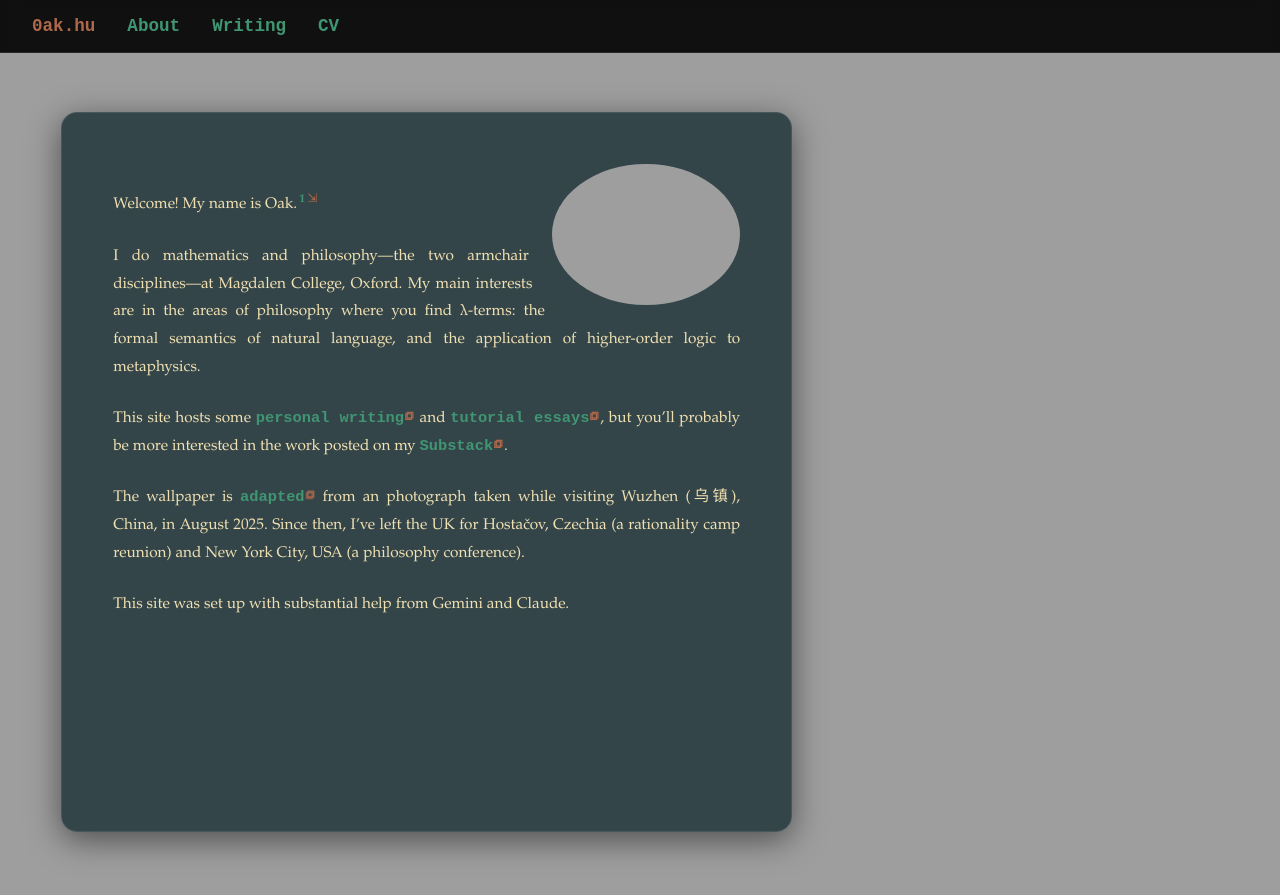
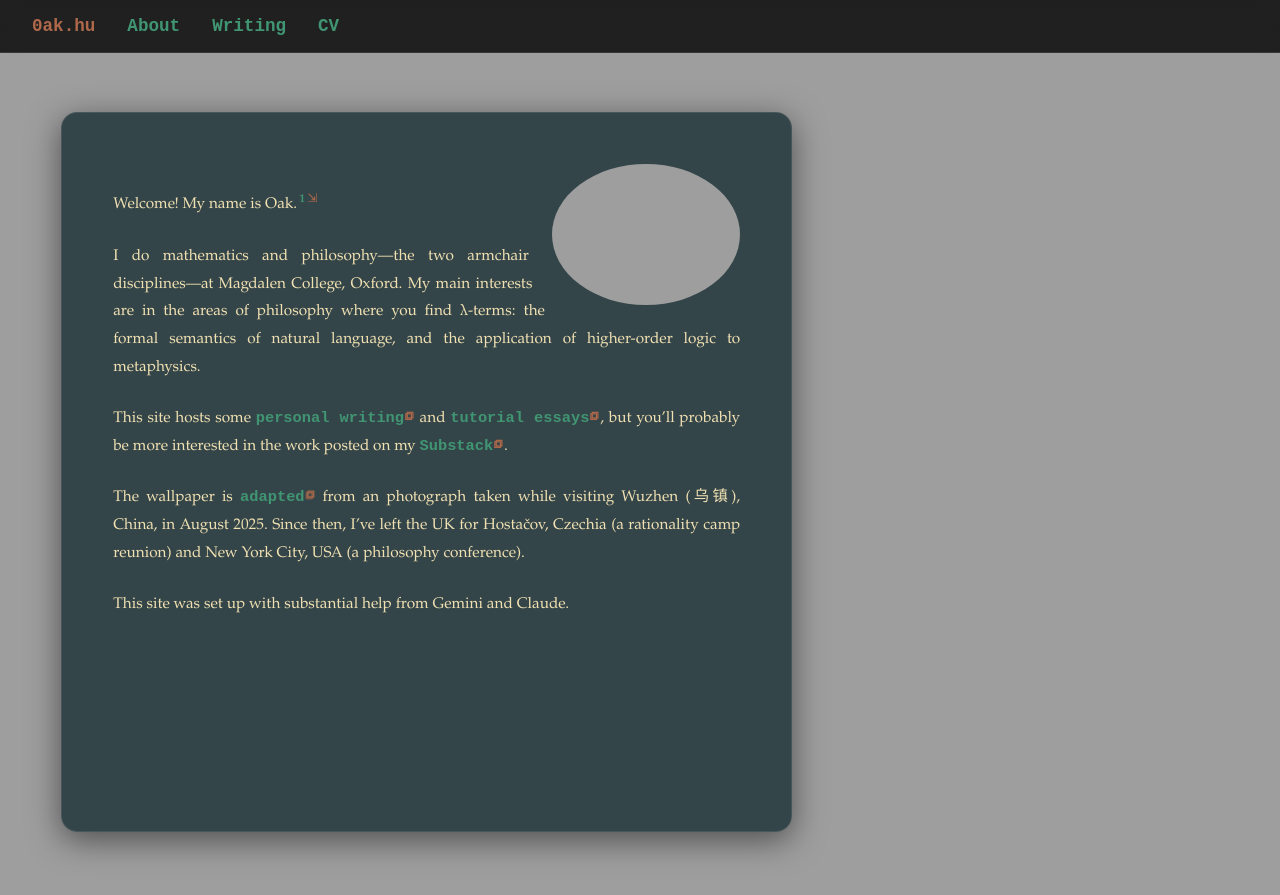
Before and after one commit to oak-hu/site, a Jekyll site: the page built from index.md, in a window 1280 px wide. Shown: the top 895 px of the page. Built offline with Jekyll 4.4.1, drawn with Linux system fonts in a browser that asks for light colours; some web fonts are replaced.

Commit message:
Update main.scss

```diff
--- a/assets/css/main.scss
+++ b/assets/css/main.scss
@@ -41,7 +41,6 @@ body {
     position: relative;
     overflow-x: hidden;
     color: var(--text-primary);
-    /* Counter for sidenotes */
     counter-reset: sidenote-counter;
 }
 
@@ -109,7 +108,7 @@ a:hover { color: var(--hover-color); }
     left: 0;
     width: 100%;
     z-index: 1000;
-    background: rgba(0, 0, 0, 0.9);
+    background: rgba(0, 0, 0, 0.8);
     backdrop-filter: blur(10px);
     border-bottom: 1px solid rgba(255,255,255,0.1);
     display: flex;
@@ -161,7 +160,6 @@ cjk { font-family: var(--font-cjk); }
 .profile-img {
     float: right; margin-left: 3vw; margin-bottom: 1.5vw;
     border-radius: 50%; width: 30%; shape-outside: circle(50%);
-    /* Border removed as requested */
 }
 
 /* Writing List */
@@ -211,7 +209,7 @@ label.sidenote-number {
     content: counter(sidenote-counter);
     font-size: 0.75em; vertical-align: super; margin-left: 0.2em;
     font-weight: bold;
-    color: var(--link-color); /* Changed to link color */
+    color: var(--link-color);
     transition: color 0.2s;
 }
 
```
